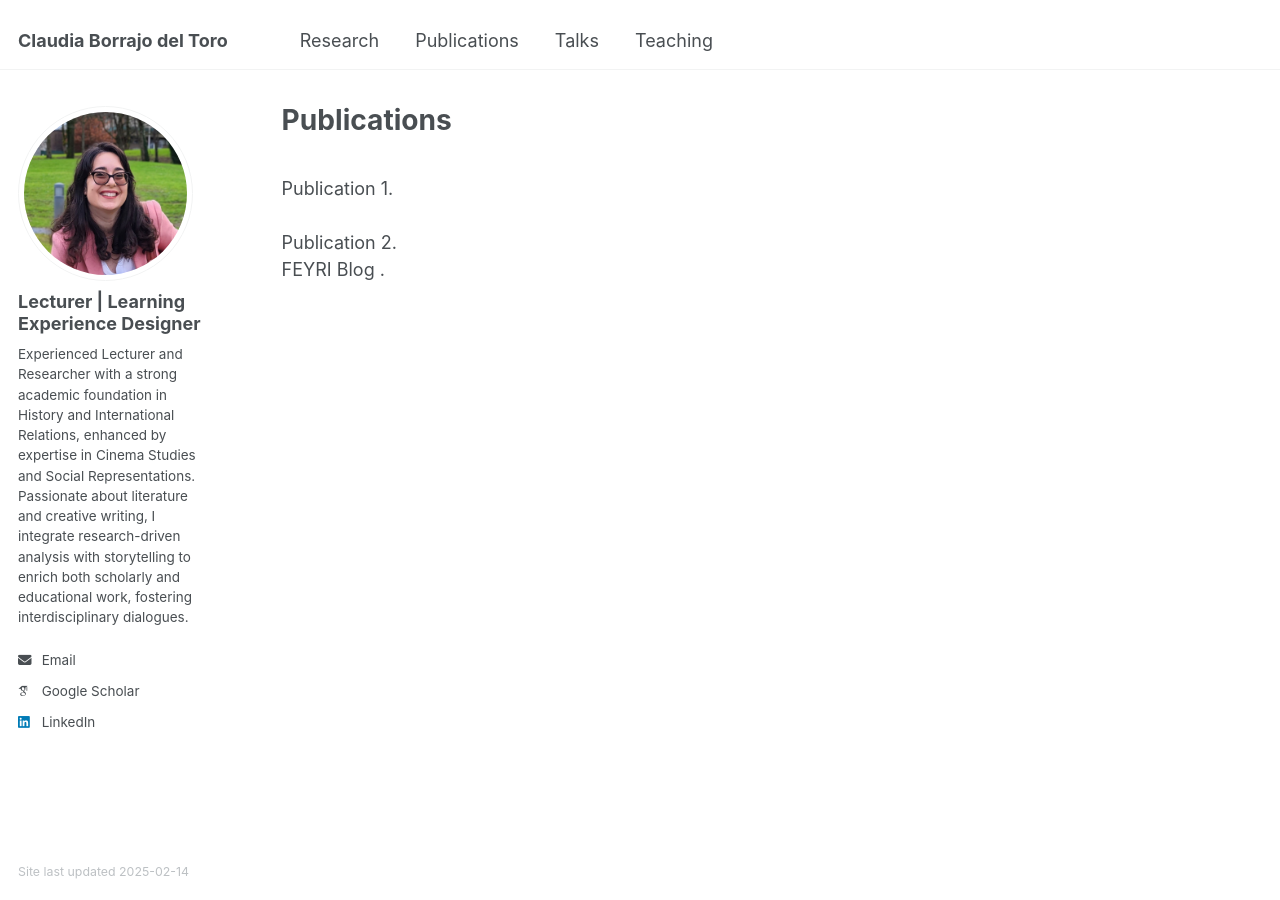
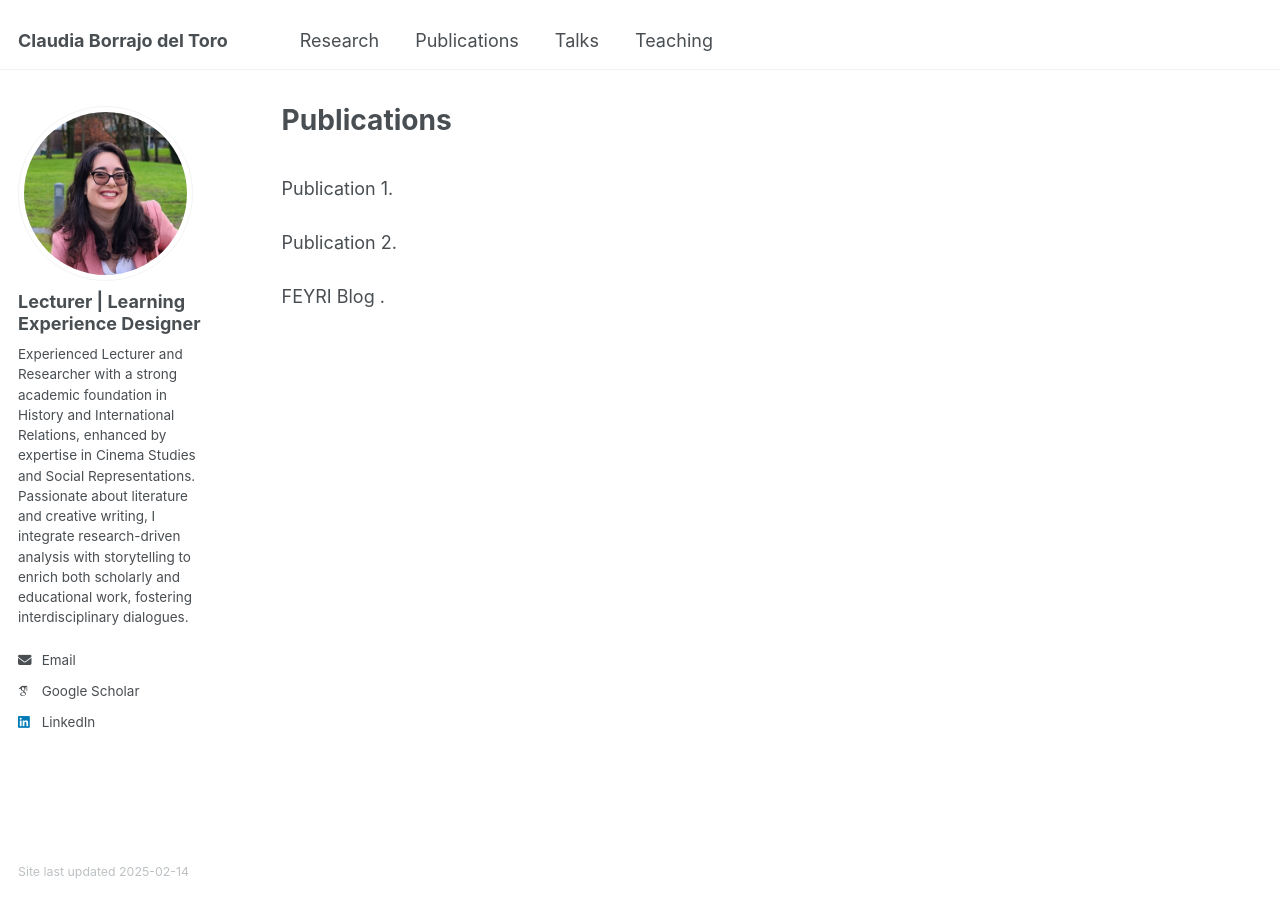
Before and after one commit to claudiabt/claudiabt.github.io, a Jekyll site: the page built from _pages/publications.html, in a window 1280 px wide. Built offline with Jekyll 4.4.1, drawn with Linux system fonts in a browser that asks for light colours; some web fonts are replaced.

Commit message:
Update publications.html

```diff
--- a/_pages/publications.html
+++ b/_pages/publications.html
@@ -10,10 +10,10 @@ Publication 1.
 <br>
 <br>
 Publication 2.
+<br>
+<br>
+<div class="wordwrap">FEYRI Blog <a href="link al blog"></a>.</div>
 
-{% if site.author.googlescholar %}
-  <div class="wordwrap">FEYRI Blog <a href="link al blog"></a>.</div>
-{% endif %}
 
 {% include base_path %}
 
```
